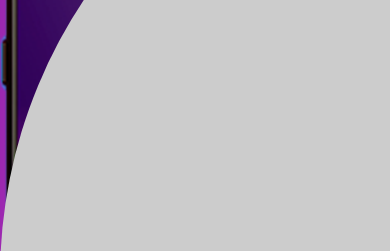
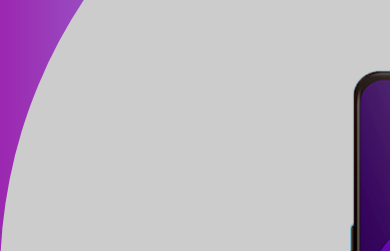
Before and after one commit to adityarajofficial0096/Real_Phone_UI, a plain HTML site: page index.html in a window 390 px wide. Shown: the part 145-396 px from the top of the page. Drawn offline with Linux system fonts and the light colour scheme.

Commit message:
Added CSS for Mobile

```diff
--- a/style.css
+++ b/style.css
@@ -101,3 +101,12 @@ nav{
     bottom: 150px;
     right: 350px;
 }
+
+.mobile{
+    width: 200px;
+    position: absolute;
+    top: 50%;
+    left: 35%;
+    transform: translateY(-50%);
+    z-index: 1;
+}
```
